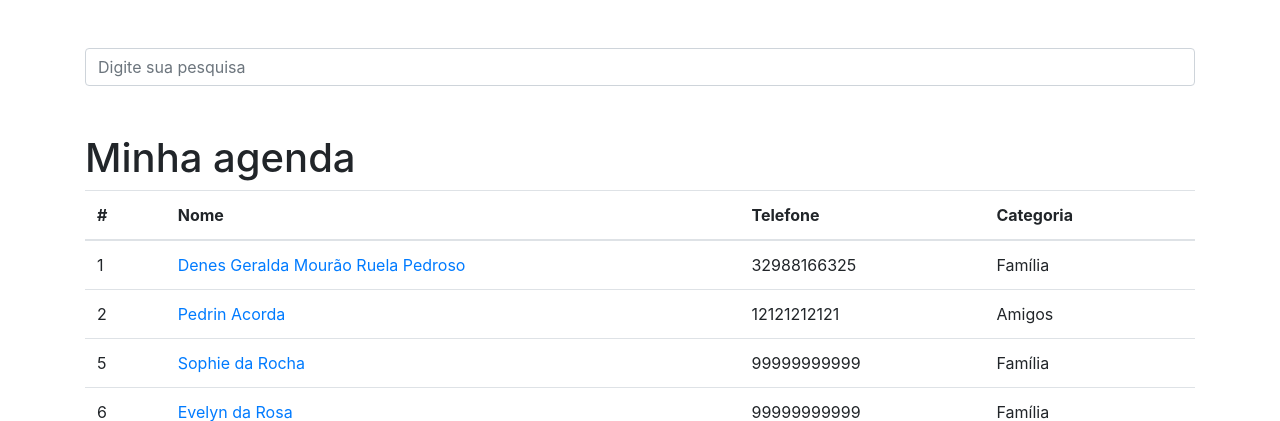
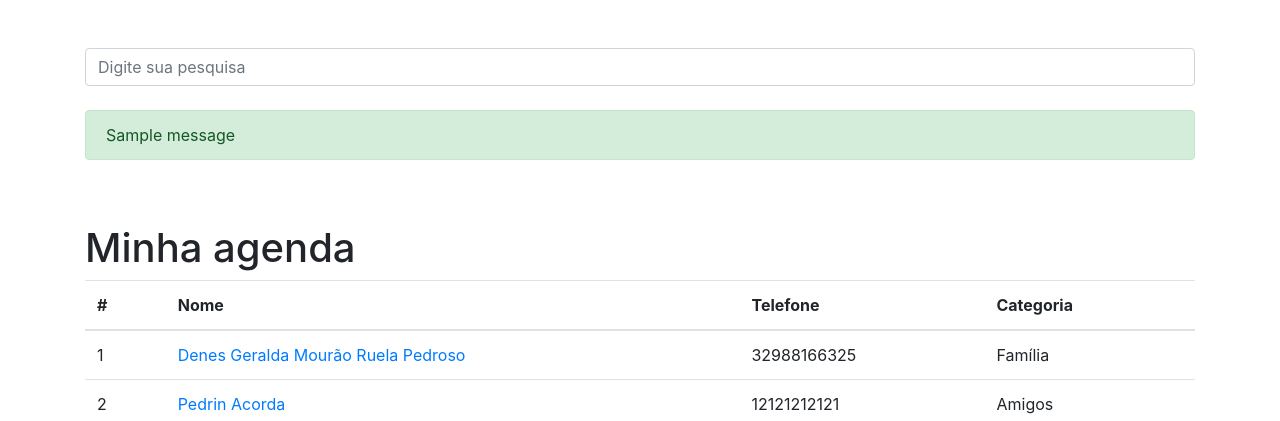
Before and after one commit to DeiversonMAP/agenda-django, a Django app: page / in a window 1280 px wide. Shown: the part 56-477 px from the top of the page. Run offline with Django 3.2, Linux system fonts and the light colour scheme; data comes from the database, SQL or seed files in the repository; one stand-in notice (Sample message) is shown; some libraries are stand-ins or nearby versions.

Commit message:
Messangens com Django

```diff
--- a/contatos/views.py
+++ b/contatos/views.py
@@ -1,9 +1,10 @@
+from django.contrib import messages
 from django.core.paginator import Paginator
 from django.db.models import (  # importação para poder fazer consultas mais complexas, como utilizar OR nos filtros
     Q, Value)
 from django.db.models.functions import Concat  # Biblioteca de funções SQL
 from django.http import Http404
-from django.shortcuts import get_object_or_404, render
+from django.shortcuts import get_object_or_404, redirect, render
 
 from .models import Contato
 
@@ -38,8 +39,12 @@ def ver_contato(request,contato_id):
 def busca(request):
     termo = request.GET.get('termo')
 
-    if termo is None :
-        raise Http404()
+    if termo is None or not termo:
+        messages.add_message(request,messages.ERROR,'Campo termo nao pode ficar vazio.')
+        return redirect('index')
+
+    # if termo is None :
+    #     raise Http404()
     # contatos = Contato.objects.filter(mostrar=True,nome=termo) # Filtrando busca pelo valor passado no termo
     # contatos = Contato.objects.order_by('id').filter(
     #     Q(nome__icontains=termo) | Q(sobrenome__icontains=termo), # Filtrando busca em que contenha o valor passado no termo
@@ -53,6 +58,9 @@ def busca(request):
         Q(telefone__contains=termo)
     )
 
+    if len(contatos) == 0:
+        messages.add_message(request,messages.WARNING,f'Não foi encontrado contato para o termo: {termo}')
+
     paginator = Paginator(contatos,20)
     page = request.GET.get('p')
 
--- a/templates/base.html
+++ b/templates/base.html
@@ -26,6 +26,7 @@
                   placeholder="Digite sua pesquisa"
                   name="termo"
                 />
+                {% include "parcials/_messages.html" %}
               </div>
             </div>
           </form>
--- /dev/null
+++ b/templates/parcials/_messages.html
@@ -0,0 +1,6 @@
+{% if messages %}
+    {% for message in messages %}
+        <br />
+        <div class="alert {{message.tags}}" role="alert">{{message}}</div>
+    {% endfor %}
+{% endif %}
```
Also changed, not shown: agenda/settings.py (+12 -0 lines).
